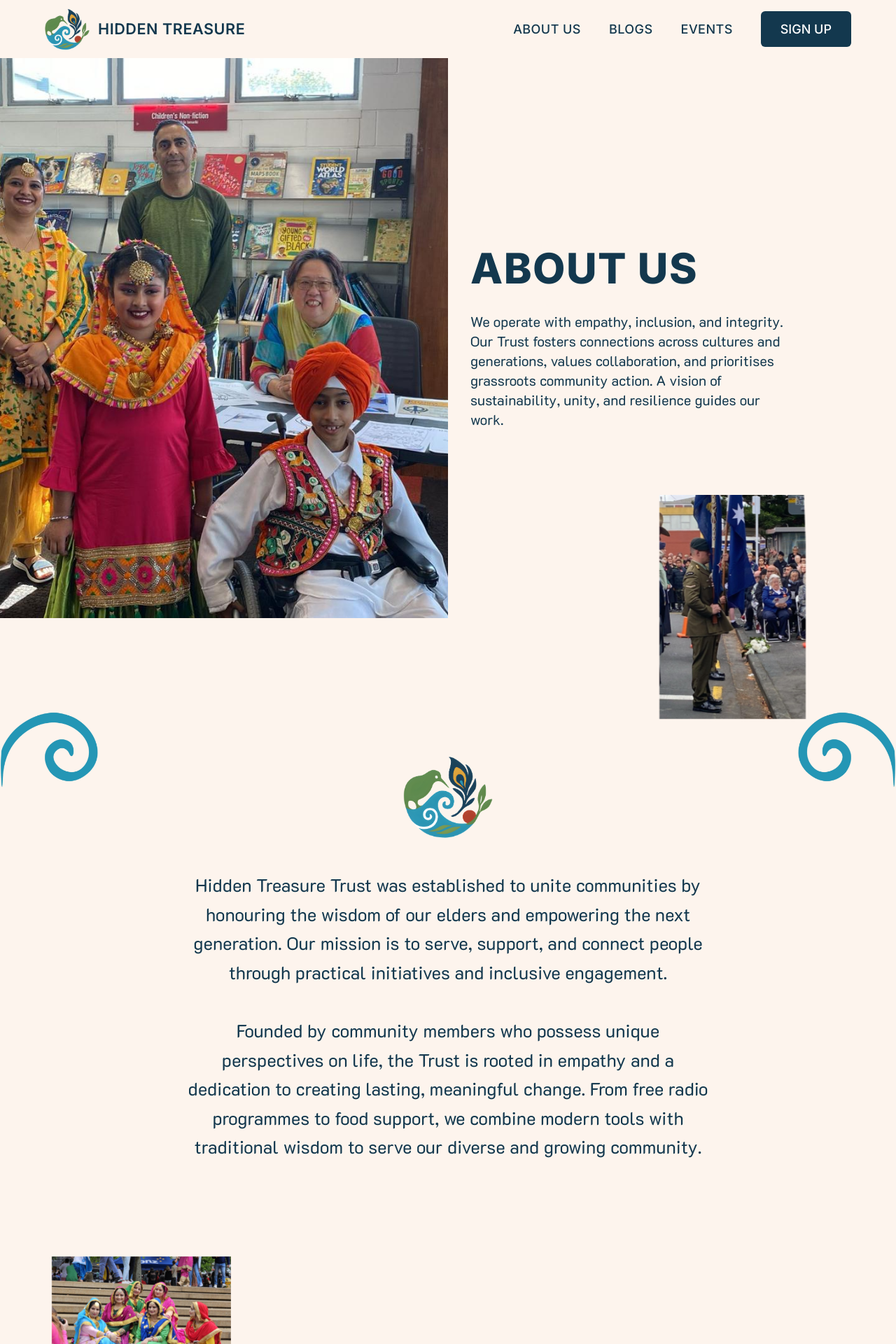
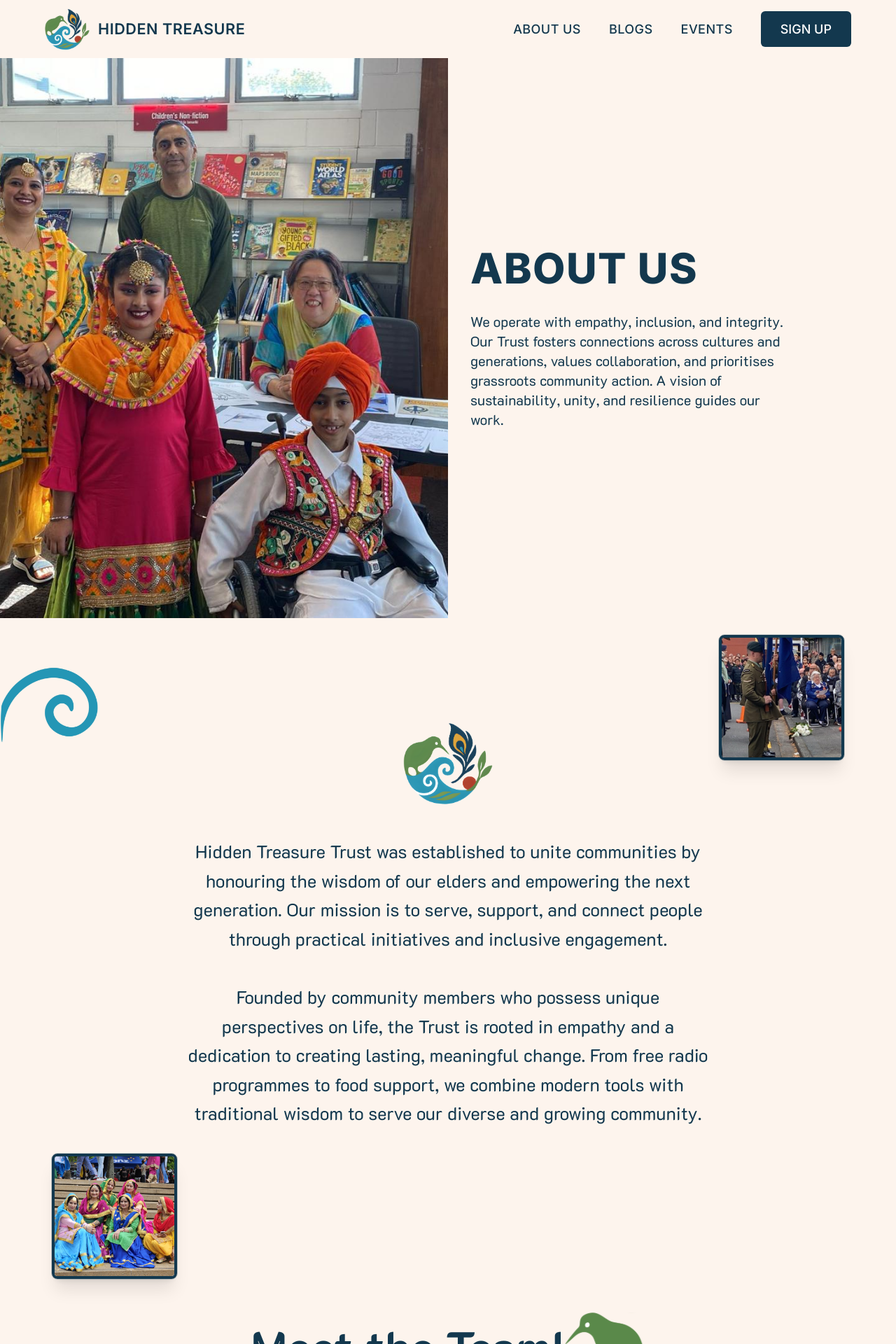
Before and after one commit to UoaWDCC/hidtreas, a Next.js app: page /about in a window 1280 px wide. Shown: the top 1920 px of the page at 70% size. Built offline with nearby package versions, Linux system fonts and the light colour scheme.

Commit message:
style: improved responsiveness of about us page

```diff
--- a/src/components/AboutUs/MeetTheTeam.tsx
+++ b/src/components/AboutUs/MeetTheTeam.tsx
@@ -51,7 +51,7 @@ export default function MeetTheTeam() {
       <Image
         src={koru}
         alt="Koru"
-        className="absolute left-[-2%] bottom-[-5rem] -translate-x-0 w-[35vw] h-auto rotate-90 z-[-10]"
+        className="absolute left-[-2%] bottom-[10rem] -translate-x-0 w-[25vw] h-auto rotate-90 z-[-10]"
       />
 
       <div className="flex justify-center ">
--- a/src/components/about/Descriptions.tsx
+++ b/src/components/about/Descriptions.tsx
@@ -6,12 +6,12 @@ import blueKoru from '@/assets/blue_koru.png'
 
 export default function Descriptions() {
   return (
-    <section className="relative pb-[4rem] md:pb-[6rem]">
+    <section className="relative pb-[3rem] md:pb-[4.5rem] pt-[0.5rem] md:pt-[1rem]">
       {/* Blue koru decoration between hero and description */}
       <Image
         src={blueKoru}
         alt="Blue Koru"
-        className="absolute right-0 top-[-3rem] sm:top-[-4rem] w-20 sm:w-35 rotate-270 z-10"
+        className="absolute right-0 top-[-3rem] w-20 rotate-270 z-10 sm:hidden"
       />
 
       {/* Blue koru decoration on left side - flipped 180 degrees */}
@@ -51,17 +51,22 @@ export default function Descriptions() {
               className="absolute
                 hidden
                 sm:block
-                sm:-top-[25vh]
-                md:-top-[35vh]
-                lg:-top-[45vh]
-                xl:-top-[65vh]
+                sm:-top-[9rem]
+                md:-top-[12rem]
+                lg:-top-[14rem]
+                xl:-top-[17rem]
                 sm:-right-[10vw]
                 md:-right-[15vw]
-                w-[25vw]
+                w-[14vw]
                 aspect-square"
             >
               <div className="relative w-full h-full">
-                <Image src={rightImage} alt="Flag Bearer" fill className="object-contain" />
+                <Image
+                  src={rightImage}
+                  alt="Flag Bearer"
+                  fill
+                  className="object-cover rounded-lg border-4 border-[#13384E] shadow-xl ring-1 ring-[#13384E]/20"
+                />
               </div>{' '}
             </div>
 
@@ -70,13 +75,13 @@ export default function Descriptions() {
               className="absolute
                 hidden
                 sm:block
-                sm:-bottom-[20vh]
-                md:-bottom-[25vh]
-                lg:-bottom-[35vh]
-                xl:-bottom-[45vh]
+                sm:-bottom-[10vh]
+                md:-bottom-[14vh]
+                lg:-bottom-[21vh]
+                xl:-bottom-[27vh]
                 sm:-left-[10vw]
                 md:-left-[15vw]
-                w-[20vw]
+                w-[14vw]
                 aspect-square"
             >
               <div className="relative w-full h-full">
@@ -84,7 +89,7 @@ export default function Descriptions() {
                   src={leftImage}
                   alt="People sitting on steps wearing traditional Indian clothing."
                   fill
-                  className="object-contain"
+                  className="object-cover rounded-lg border-4 border-[#13384E] shadow-xl ring-1 ring-[#13384E]/20"
                 />
               </div>
             </div>
--- a/src/components/about/Hero.tsx
+++ b/src/components/about/Hero.tsx
@@ -2,7 +2,7 @@ import Image from 'next/image'
 import heroImage from '@/assets/aboutUsHeroImage.jpg'
 export default function Hero() {
   return (
-    <div className="mb-[5rem] md:mb-[12rem]">
+    <div className="mb-[3rem] md:mb-[8rem]">
       {/* Hero */}
       <div className="relative flex justify-center">
         <div className="flex flex-col md:flex-row h-auto w-full ">
```
